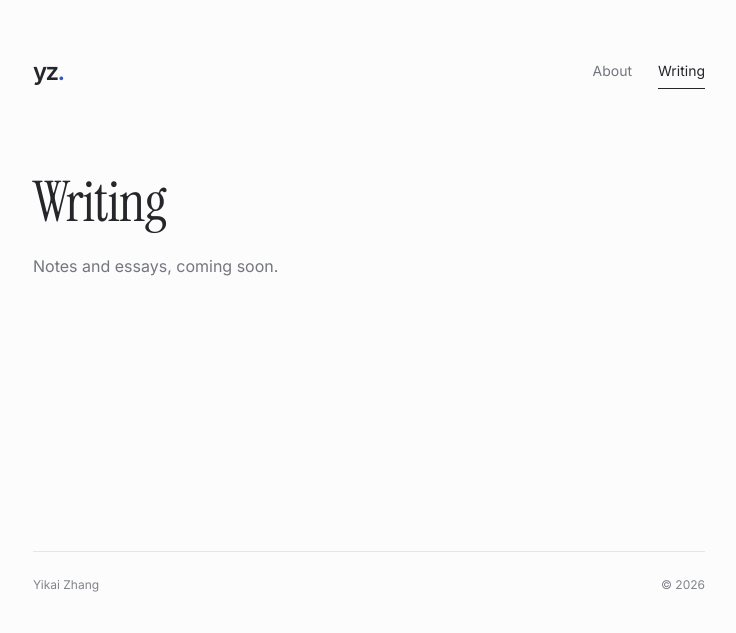
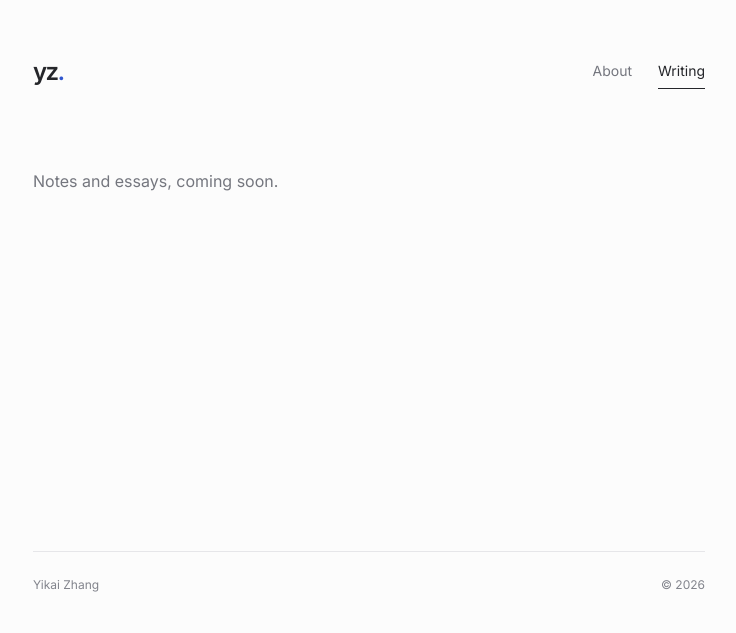
Before and after one commit to Arist12/arist12.github.io, an Astro site: page /writing in a window 1280 px wide. Shown: the whole page, without its empty margins (271-1007 px from the left). Built offline with nearby package versions, Linux system fonts and the light colour scheme; Astro itself is replaced by a stand-in of ours.

Commit message:
Simplify Writing archive heading

```diff
--- a/src/pages/writing/index.astro
+++ b/src/pages/writing/index.astro
@@ -7,8 +7,8 @@ const posts = await publishedPosts();
 ---
 <Layout title="Writing — Yikai Zhang" description="Writing by Yikai Zhang.">
   <SiteHeader active="writing" />
-  <main id="main" class="writing-page">
-    <h1>Writing</h1>
+  <main id="main" class="writing-page writing-index">
+    <h1 class="visually-hidden">Writing</h1>
     {posts.length > 0 ? <PostList posts={posts} variant="archive" /> : <p class="empty-state">Notes and essays, coming soon.</p>}
   </main>
 </Layout>
--- a/src/styles/global.css
+++ b/src/styles/global.css
@@ -383,6 +383,21 @@ p {
   font-size: 1rem;
   margin-top: 22px;
 }
+.writing-index > .empty-state,
+.writing-index > .post-list {
+  margin-top: 0;
+}
+.visually-hidden {
+  position: absolute;
+  width: 1px;
+  height: 1px;
+  padding: 0;
+  margin: -1px;
+  overflow: hidden;
+  clip-path: inset(50%);
+  white-space: nowrap;
+  border: 0;
+}
 .article-header {
   padding-bottom: 30px;
   border-bottom: 1px solid var(--line);
```
